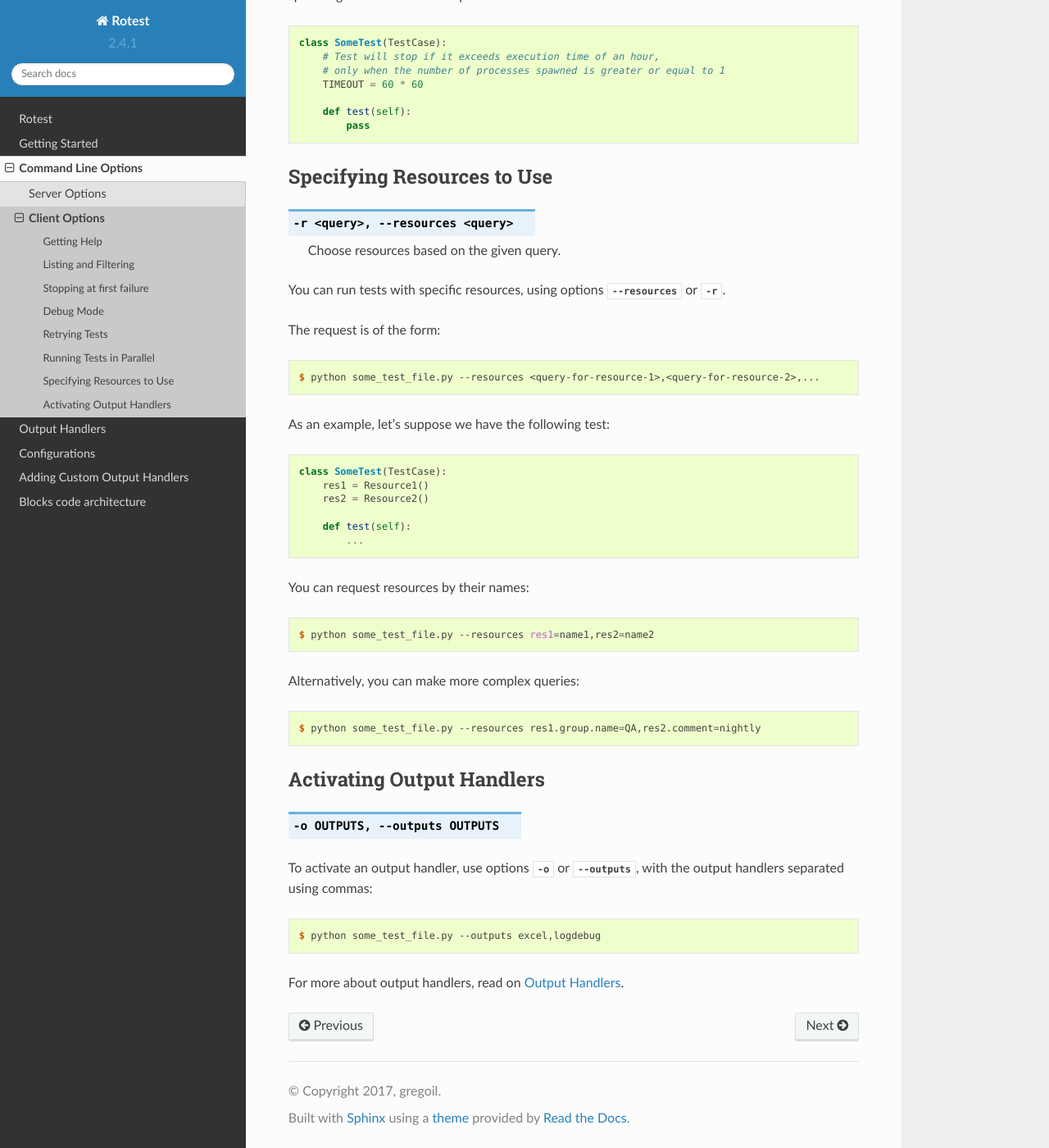
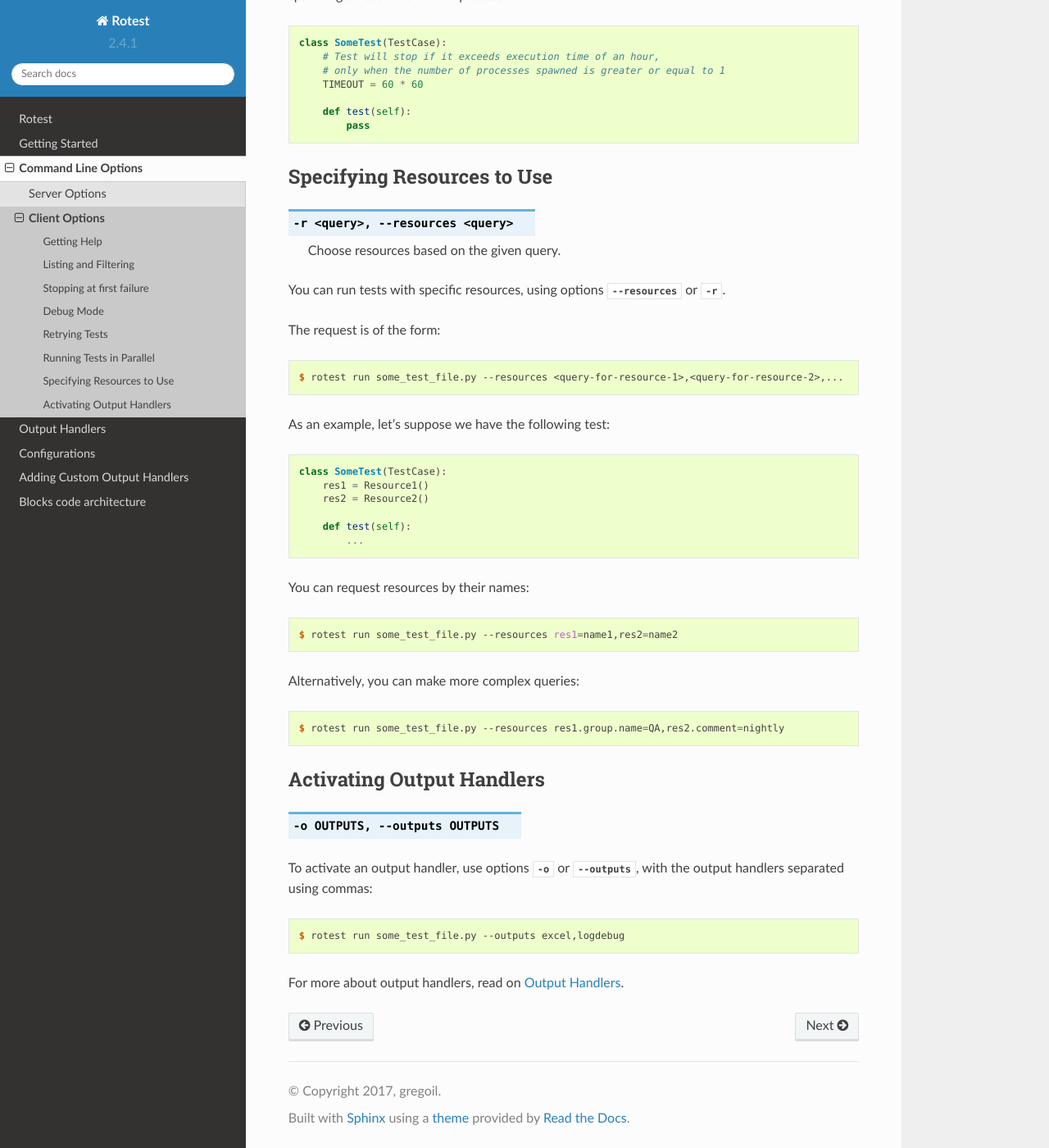
Before and after one commit to gregoil/rotest, a Sphinx documentation site: the page built from docs/cli_options/client_options.rst, in a window 1280 px wide and 1400 px high, scrolled down 5600 px. Shown: the whole window at 82% size. Built offline with Sphinx 7.4.7 and the Read the Docs theme 2.0.0, drawn with Linux system fonts in a browser that asks for light colours; some of the changed text lies outside the part shown.

Commit message:
fixed_other_docs

```diff
--- a/docs/cli_options/client_options.rst
+++ b/docs/cli_options/client_options.rst
@@ -16,7 +16,7 @@
 
 .. code-block:: console
 
-    $ python some_test_file.py -h
+    $ rotest run some_test_file.py -h
     Usage: some_test_file.py [options]
 
     Options:
@@ -61,7 +61,7 @@
 
 .. code-block:: console
 
-    $ python some_test_file.py -l
+    $ rotest run some_test_file.py -l
     CalculatorSuite []
     |   CasesSuite []
     |   |   PassingCase.test_passing ['BASIC']
@@ -97,7 +97,7 @@
 .. code-block:: console
     :emphasize-lines: 13,17,21,26
 
-        $ python some_test_file.py -f FLOW -l
+        $ rotest run some_test_file.py -f FLOW -l
         CalculatorSuite []
         |   CasesSuite []
         |   |   PassingCase.test_passing ['BASIC']
@@ -135,7 +135,7 @@
 .. code-block:: console
     :emphasize-lines: 4-6,9-10,12
 
-        $ python some_test_file.py -f "basic and not skipped*" -l
+        $ rotest run some_test_file.py -f "basic and not skipped*" -l
         CalculatorSuite []
         |   CasesSuite []
         |   |   PassingCase.test_passing ['BASIC']
@@ -176,7 +176,7 @@
 
 .. code-block:: console
 
-    $ python some_test_file.py --failfast
+    $ rotest run some_test_file.py --failfast
     CalculatorSuite
     CasesSuite
       PassingCase.test_passing ... OK
@@ -215,7 +215,7 @@
 
 .. code-block:: console
 
-    $ python some_test_file.py --debug
+    $ rotest run some_test_file.py --debug
     AnonymousSuite
       FailingCase.test ...
     Traceback (most recent call last):
@@ -268,7 +268,7 @@
 
 .. code-block:: console
 
-    $ python some_test_file.py --delta-iterations 2
+    $ rotest run some_test_file.py --delta-iterations 2
     AnonymousSuite
       FailingCase.test ... FAIL
       Traceback (most recent call last):
@@ -337,7 +337,7 @@
 
 .. code-block:: console
 
-    $ python some_test_file.py --resources <query-for-resource-1>,<query-for-resource-2>,...
+    $ rotest run some_test_file.py --resources <query-for-resource-1>,<query-for-resource-2>,...
 
 As an example, let's suppose we have the following test:
 
@@ -354,13 +354,13 @@
 
 .. code-block:: console
 
-    $ python some_test_file.py --resources res1=name1,res2=name2
+    $ rotest run some_test_file.py --resources res1=name1,res2=name2
 
 Alternatively, you can make more complex queries:
 
 .. code-block:: console
 
-    $ python some_test_file.py --resources res1.group.name=QA,res2.comment=nightly
+    $ rotest run some_test_file.py --resources res1.group.name=QA,res2.comment=nightly
 
 Activating Output Handlers
 ==========================
@@ -372,6 +372,6 @@
 
 .. code-block:: console
 
-    $ python some_test_file.py --outputs excel,logdebug
+    $ rotest run some_test_file.py --outputs excel,logdebug
 
 For more about output handlers, read on :ref:`output_handlers`.
```
Also changed, not shown: docs/cli_options/server_options.rst (+7 -7 lines), docs/intro/basic_usage.rst (+9 -0 lines), 1 other file.
